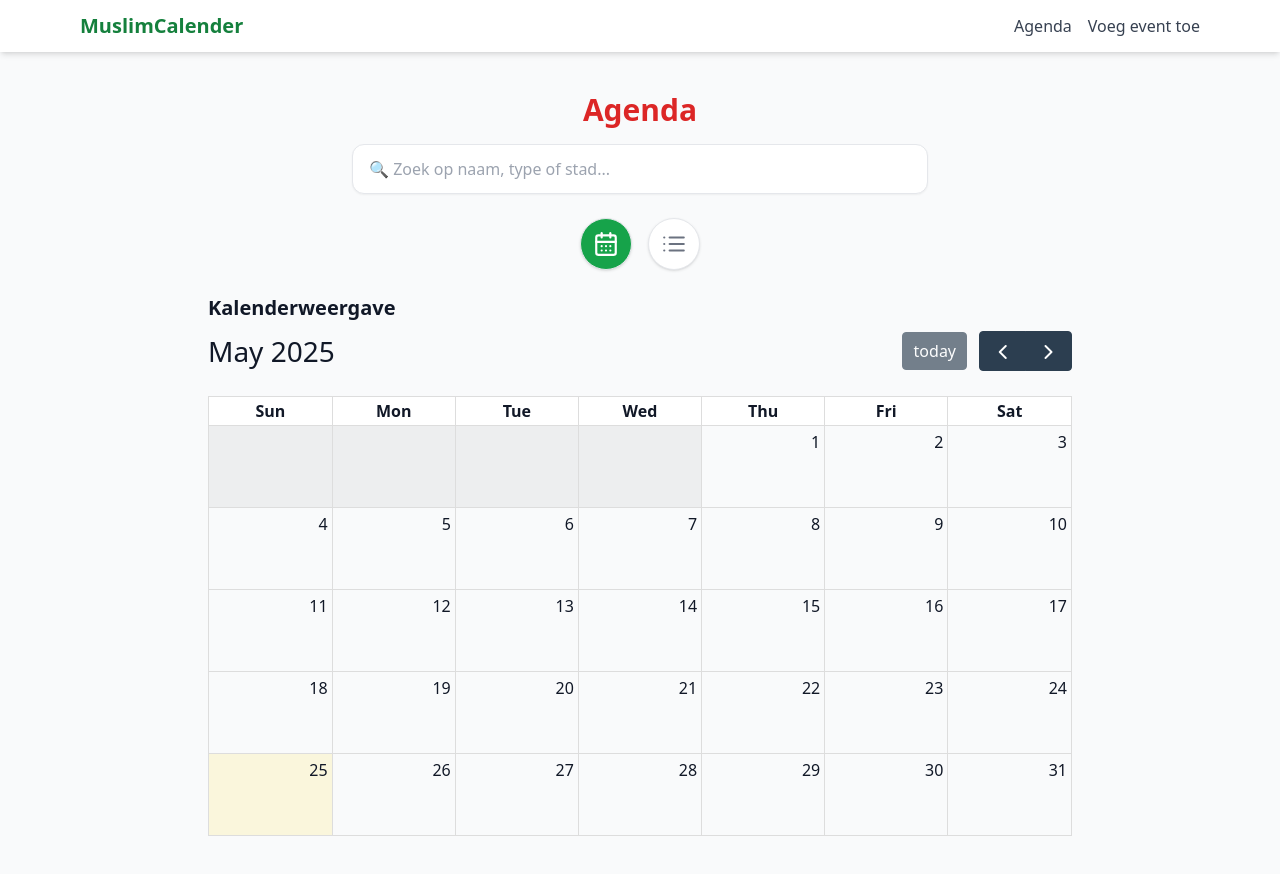
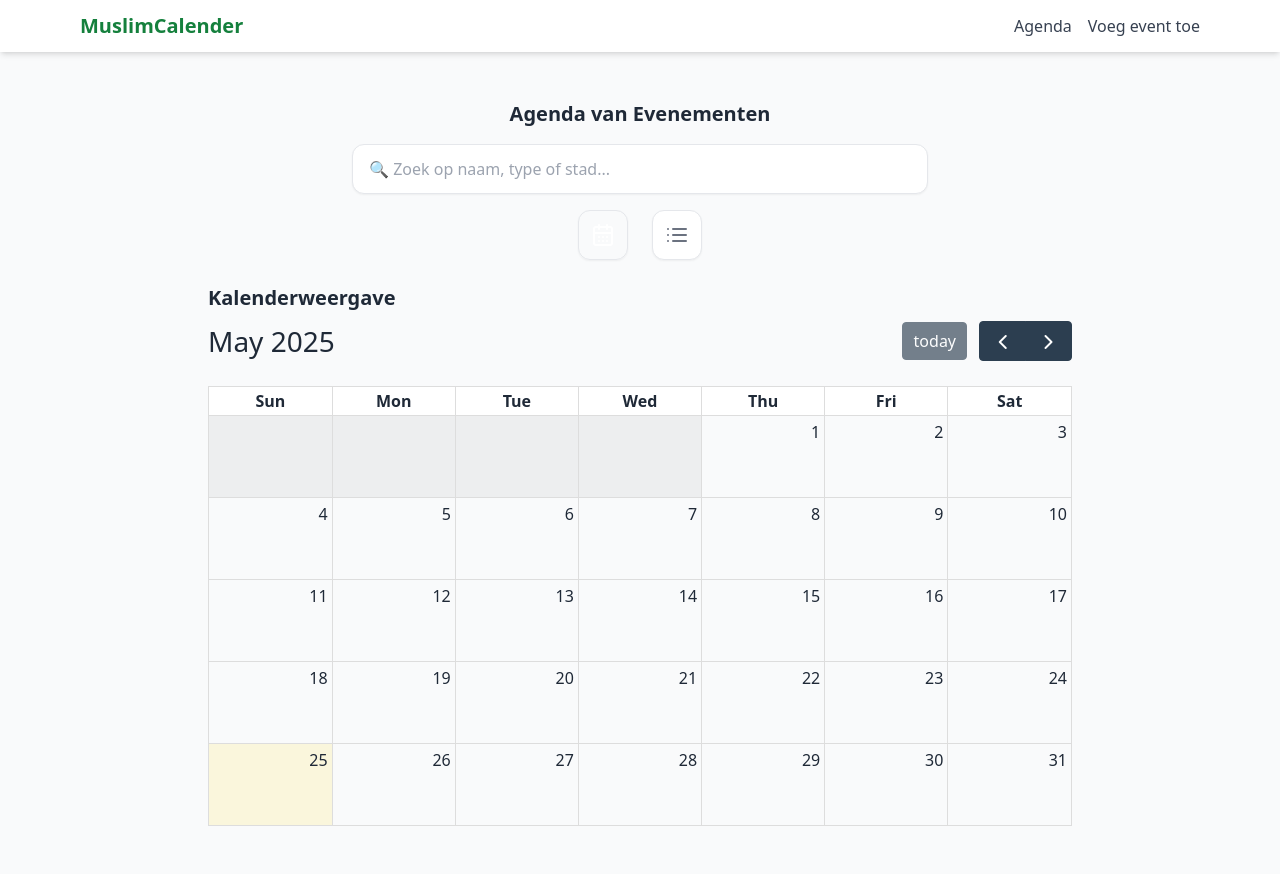
Before and after one commit to IvanaSaraber/MuslimCalender, a Next.js app: page /agenda in a window 1280 px wide. Shown: the top 874 px of the page. Built offline with nearby package versions, Linux system fonts and the light colour scheme.

Commit message:
Update page.tsx

```diff
--- a/app/agenda/page.tsx
+++ b/app/agenda/page.tsx
@@ -1,3 +1,4 @@
+// app/agenda/page.tsx — vernieuwd met app-achtige layout en styling
 "use client";
 
 import { useState } from "react";
@@ -20,11 +21,12 @@ export default function AgendaPage() {
   });
 
   return (
-    <main className="p-4 max-w-4xl mx-auto">
-      <h1 className="text-3xl font-bold mb-4 text-red-600 text-center">Agenda</h1>
+    <main className="px-4 pt-6 pb-24 max-w-4xl mx-auto bg-nude text-gray-800 min-h-screen">
+      {/* Titel */}
+      <h1 className="text-xl font-semibold mb-4 text-center">Agenda van Evenementen</h1>
 
       {/* Zoekbalk */}
-      <div className="flex justify-center mb-6">
+      <div className="flex justify-center mb-4">
         <input
           type="text"
           placeholder="🔍 Zoek op naam, type of stad..."
@@ -34,33 +36,31 @@ export default function AgendaPage() {
         />
       </div>
 
-      {/* Icon toggle */}
-      <div className="flex justify-center gap-4 mb-6">
+      {/* View toggle icons */}
+      <div className="flex justify-center gap-6 mb-6">
         <button
           onClick={() => setView("calendar")}
-          className={`p-3 rounded-full border shadow transition ${
-            view === "calendar"
-              ? "bg-green-600 text-white"
-              : "text-gray-500 bg-white"
+          className={`p-3 rounded-xl border transition shadow-sm ${
+            view === "calendar" ? "bg-primary text-white" : "bg-white text-gray-500"
           }`}
         >
-          <CalendarDays size={26} />
+          <CalendarDays size={24} />
         </button>
         <button
           onClick={() => setView("list")}
-          className={`p-3 rounded-full border shadow transition ${
-            view === "list"
-              ? "bg-primary text-white scale-110"
-              : "text-gray-500 bg-white"
+          className={`p-3 rounded-xl border transition shadow-sm ${
+            view === "list" ? "bg-primary text-white" : "bg-white text-gray-500"
           }`}
         >
-          <ListIcon size={26} />
+          <ListIcon size={24} />
         </button>
       </div>
 
       {/* Dynamische weergave */}
-      {view === "calendar" && <CalendarView events={filteredEvents} />}
-      {view === "list" && <ListView events={filteredEvents} />}
+      <div className="rounded-xl overflow-hidden">
+        {view === "calendar" && <CalendarView events={filteredEvents} />}
+        {view === "list" && <ListView events={filteredEvents} />}
+      </div>
     </main>
   );
 }
```
